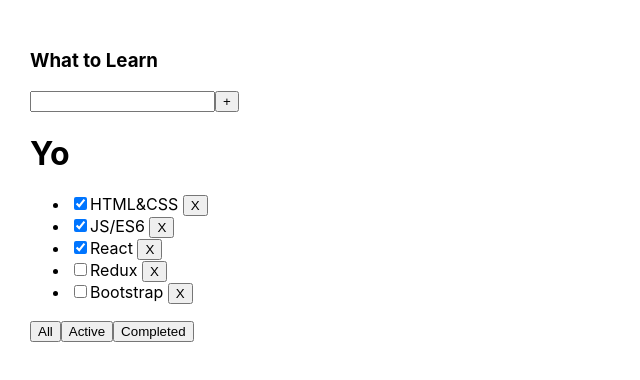
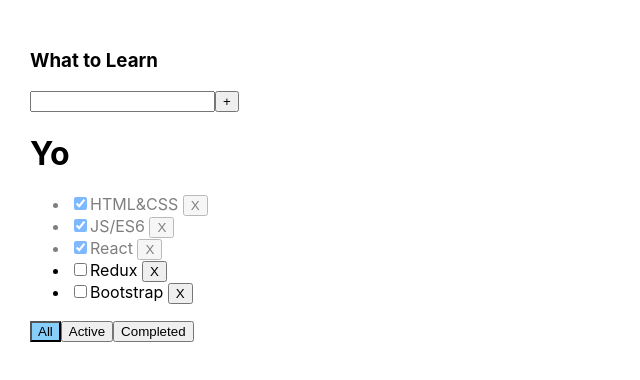
Before and after one commit to isefrog38/Doggy_TodoList_IT_INC, a React (Create React App) app: page / in a window 1280 px wide. Shown: the top 380 px of the page, without its empty margins (0-640 px from the left). Built offline with nearby package versions, Linux system fonts and the light colour scheme.

Commit message:
4_zanjatie

```diff
--- a/src/App.tsx
+++ b/src/App.tsx
@@ -1,6 +1,6 @@
 import React, {useState} from 'react';
 import './App.css';
-import TodoList from "./Component/TodoList";
+import TodoList from "./Component/TodoList/TodoList";
 import {v1} from 'uuid';
 
 export type TaskType = {
@@ -73,6 +73,14 @@
         return setTasks(newTasks)
     }
 
+    function changeStatus (tasksId: string, isDone: boolean) {
+        let task = tasks.find( t  => t.id === tasksId);
+        if (task) {
+            task.isDone = isDone;
+        }
+        setTasks([...tasks])
+    }
+
 //UI
     return (
         <div className="App">
@@ -87,6 +95,10 @@
                 changeFilter={changeFilter}
                 // addTask
                 addTask={addTask}
+                // changeStatus
+                changeTaskStatus={changeStatus}
+                // filter button style
+                filterBS={filter}
             />
         </div>
     );
--- /dev/null
+++ b/src/Component/AddPanel/AddPanel.module.css
@@ -0,0 +1,7 @@
+.error {
+    border: red 1px solid;
+}
+
+.error_message {
+    color: red;
+}
--- a/src/Component/AddPanel.tsx
+++ b/src/Component/AddPanel/AddPanel.tsx
@@ -1,4 +1,5 @@
 import React, {ChangeEvent, KeyboardEvent, useState} from 'react';
+import s from "./AddPanel.module.css"
 
 type AddPanelType = {
     addTask: (title: string) => void
@@ -7,30 +8,36 @@
 function AddPanel(props: AddPanelType) {
 
     const [newTaskTitle, setNewTaskTitle] = useState<string>("");
+    const [error, setError] = useState<string | null>(null);
     const onChangeHandler = ( e: ChangeEvent<HTMLInputElement>) => {
         setNewTaskTitle(e.currentTarget.value)
     }
     const onKeyPressAddTask = ( e: KeyboardEvent<HTMLInputElement>) => {
+        setError(null)
         /*if (e.ctrlKey || e.charCode === 13) {*/
         if (e.ctrlKey || e.key === "Enter") {
-            props.addTask(newTaskTitle)
-            setNewTaskTitle("")
+            addTaskHandler()
         }
     }
-
     const addTaskHandler = () => {
-        props.addTask(newTaskTitle)
-        setNewTaskTitle("")
+        if (newTaskTitle.trim() !== "") {
+            props.addTask(newTaskTitle.trim())
+            setNewTaskTitle("")
+        } else {
+            setError("Title is required")
+        }
     }
 
 
     return (
         <div>
-            <input value={newTaskTitle}
+            <input className={error ? s.error: ""}
+                    value={newTaskTitle}
                    onChange={onChangeHandler}
                    onKeyPress={onKeyPressAddTask}/>
             <button onClick={addTaskHandler}>+
             </button>
+            {error && <div className={s.error_message}>{error}</div>}
         </div>
     );
 }
--- a/src/Component/Button.tsx
+++ b/src/Component/Button.tsx
@@ -1,13 +1,17 @@
 import React from 'react';
+import s from "./TodoList/TodoList.module.css";
+import {FilterValuesType} from "../App";
 
 type ButtonPropsType = {
     title: string
     onClickHandler: () => void
+    filterBS: FilterValuesType
 }
 
-function Button({title, onClickHandler}: ButtonPropsType) {
+function Button({title, onClickHandler, filterBS}: ButtonPropsType) {
     return (
-        <button onClick={onClickHandler}>
+        <button className={filterBS === title ? s.active : ""}
+            onClick={onClickHandler}>
             {title}
         </button>
     )
--- a/src/Component/Task.tsx
+++ /dev/null
@@ -1,19 +0,0 @@
-import React from 'react';
-import {TaskType} from "../App";
-
-type TaskPropsType = TaskType & {
-    removeTask: (taskID: string) => void
-}
-
-const Task: React.FC<TaskPropsType> = ({id, title, isDone, removeTask}) => {
-
-    const onClickremoveTask = () => removeTask(id)
-
-    return <li>
-        <input type={"checkbox"} checked={isDone}/>
-        <span>{title} </span>
-        <button onClick={onClickremoveTask}>X</button>
-    </li>
-};
-
-export default Task;
--- /dev/null
+++ b/src/Component/Task/Task.module.css
@@ -0,0 +1,3 @@
+.is_done {
+    opacity: 0.5;
+}
--- /dev/null
+++ b/src/Component/Task/Task.tsx
@@ -0,0 +1,28 @@
+import React, {ChangeEvent} from 'react';
+import {TaskType} from "../../App";
+import s from "./Task.module.css";
+
+
+type TaskPropsType = TaskType & {
+    removeTask: (taskID: string) => void
+    changeTaskStatus: (taskId: string, isDone:boolean) => void
+}
+
+const Task: React.FC<TaskPropsType> = ({id, title, isDone, removeTask, changeTaskStatus}) => {
+
+ /*   const [checkBoxState, setCheckBoxState]*/
+
+    const onChangeHandler = ( e: ChangeEvent<HTMLInputElement>) => changeTaskStatus(id, e.currentTarget.checked)
+    const onClickremoveTask = () => removeTask(id);
+
+    return <li key={id}
+        className={isDone ? s.is_done : ""}>
+        <input onChange={onChangeHandler}
+                type={"checkbox"}
+               checked={isDone}/>
+        <span>{title} </span>
+        <button onClick={onClickremoveTask}>X</button>
+    </li>
+};
+
+export default Task;
--- /dev/null
+++ b/src/Component/TodoList/TodoList.module.css
@@ -0,0 +1,3 @@
+.active {
+    background-color: lightskyblue;
+}
--- a/src/Component/TodoList.tsx
+++ b/src/Component/TodoList/TodoList.tsx
@@ -1,9 +1,9 @@
 import React from 'react';
-import TodoListHeader from "./TodoListHeader";
-import Button from "./Button";
-import AddPanel from "./AddPanel";
-import {FilterValuesType, TaskType} from "../App";
-import Task from "./Task";
+import TodoListHeader from "../TodoListHeader";
+import Button from "../Button";
+import AddPanel from "../AddPanel/AddPanel";
+import {FilterValuesType, TaskType} from "../../App";
+import Task from "../Task/Task";
 
 type TodoListPropsType = {
     titleOfTodo: string
@@ -11,22 +11,26 @@
     removeTask: (taskID: string) => void
     changeFilter: (filter: FilterValuesType) => void
     addTask: (title: string) => void
+    changeTaskStatus: (taskId: string, isDone:boolean) => void
+    filterBS: FilterValuesType
 }
 
 function TodoList(props: TodoListPropsType) {
 
-    const tasksComponents = props.tasks.map((t) => <Task key={t.id} removeTask={props.removeTask} {...t}/>)
-    /*const tasksComponents = props.tasks.map((task) => {
+    /*const tasksComponents = props.tasks.map((t) => <Task key={t.id} removeTask={props.removeTask} {...t}/>)*/
+    const tasksComponents = props.tasks.map((task) => {
         return (
             <Task
                 id={task.id}
                 title={task.title}
                 isDone={task.isDone}
                 removeTask={props.removeTask}
+                changeTaskStatus={props.changeTaskStatus}
                 //или деструктуризировать {...task}
             />
         )
-    })*/
+    })
+
     const onAllClickHandler = () => props.changeFilter("All");
     const onActiveClickHandler = () => props.changeFilter("Active");
     const onCompletedClickHandler = () => props.changeFilter("Completed");
@@ -43,13 +47,13 @@
                     {tasksComponents}
                 </ul>
                 <div>
-                    <Button
+                    <Button filterBS={props.filterBS}
                         onClickHandler={ onAllClickHandler }
                         title={"All"}/>
-                    <Button
+                    <Button filterBS={props.filterBS}
                         onClickHandler={ onActiveClickHandler }
                         title={"Active"}/>
-                    <Button
+                    <Button filterBS={props.filterBS}
                         onClickHandler={ onCompletedClickHandler }
                         title={"Completed"}/>
                 </div>
```
